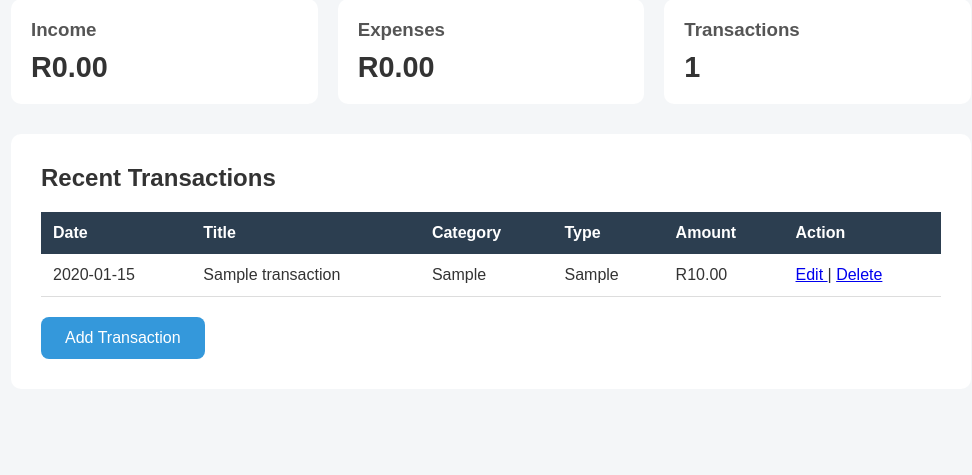
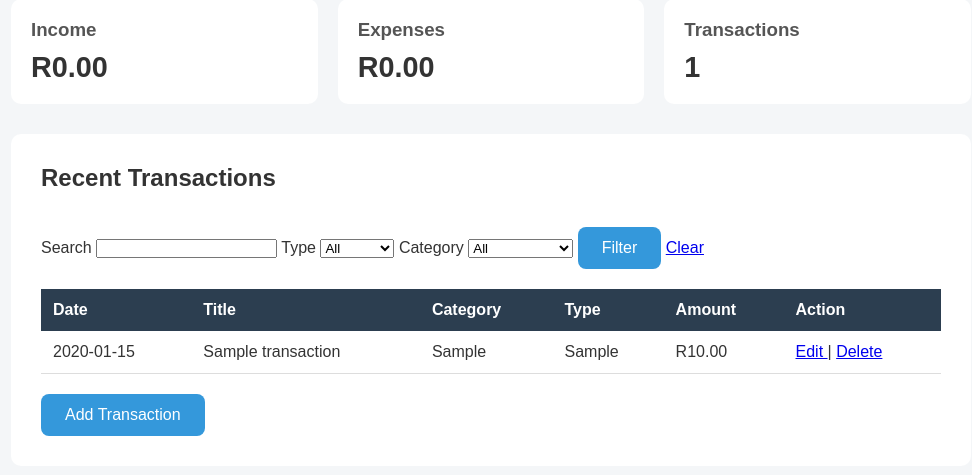
Before and after one commit to CharlesFortuin/SpendWise, a Flask app: page / in a window 1280 px wide. Shown: the part 236-711 px from the top of the page, without its empty margins (149-1121 px from the left). Run offline with Flask 3, Linux system fonts and the light colour scheme; tables that the repository leaves empty hold one stand-in row (values such as "Sample post").

Commit message:
Add transaction search and filtering

```diff
--- a/app.py
+++ b/app.py
@@ -11,7 +11,8 @@ from utils.database import (
                             get_dashboard_data,
                             remove_transaction,
                             update_transaction,
-                            get_transaction)
+                            get_transaction,
+                            get_filtered_transactions)
 
 app = Flask(__name__)
 
@@ -36,14 +37,23 @@ TRANSACTION_TYPES = [
 @app.route("/")
 def home():
 
-    transactions = get_transactions()
+    search = request.args.get("search","")
+    selected_type = request.args.get("type","")
+    selected_category = request.args.get("category","")
+
+    transactions = get_filtered_transactions(search,selected_type,selected_category)
     dashboard = get_dashboard_data()
 
     return render_template(
         "index.html",
         app_name="SpendWise",
         transactions=transactions,
-        dashboard=dashboard)
+        dashboard=dashboard,
+        categories=CATEGORIES,
+        transaction_types=TRANSACTION_TYPES,
+        search=search,
+        selected_type=selected_type,
+        selected_category=selected_category)
 
 @app.route("/add", methods=["GET","POST"])
 def add_transaction():
--- a/templates/index.html
+++ b/templates/index.html
@@ -34,6 +34,58 @@
 
 <section class="transactions-section">
     <h2>Recent Transactions</h2>
+
+    <form method="GET" class="filter-form">
+
+        <label>
+            Search
+            <input type="text" name="search" value="{{ search }}">
+        </label>
+
+        <label>
+            Type
+            <select name="type">
+                <option value="" {% if not selected_type %}selected{% endif %}>
+                    All
+                </option>
+
+                {% for transaction_type in transaction_types %}
+                <option
+                    value="{{ transaction_type }}"
+                    {% if transaction_type == selected_type %}selected{% endif %}
+                    >
+                    {{ transaction_type }}
+                </option>
+                {% endfor %}
+            </select>
+        </label>
+
+        <label>
+            Category
+            <select name="category">
+                <option value="" {% if not selected_category %}selected{% endif %}>
+                    All
+                </option>
+
+                {% for category in categories %}
+                <option
+                value="{{ category }}" {% if category == selected_category %}selected{% endif %}
+                >
+                    {{ category }}
+                </option>
+                {% endfor %}
+            </select>
+        </label>
+
+        <button type="submit">
+         Filter
+        </button>
+
+        <a href="{{ url_for('home') }}">
+            Clear
+        </a>
+
+    </form>
 
     <table>
         <thead>
--- a/utils/database.py
+++ b/utils/database.py
@@ -139,6 +139,36 @@ def get_transaction(transaction_id):
 
     return transaction
 
+def get_filtered_transactions(search,selected_type,selected_category):
+    connection = get_connection()
+    cursor = connection.cursor()
+
+    query="""
+            SELECT *
+            FROM transactions
+            WHERE title LIKE ?
+          """
+
+    parameters = [f"%{search}%"]
+
+    if selected_type:
+        query += " AND type = ?"
+        parameters.append(selected_type)
+
+    if selected_category:
+        query += " AND category = ?"
+        parameters.append(selected_category)
+
+    query += " ORDER BY date DESC"
+
+    cursor.execute(query, parameters)
+
+    transactions = cursor.fetchall()
+
+    connection.close()
+
+    return transactions
+
 def update_transaction(transaction_id,title,amount,category,transaction_type,date):
     connection = get_connection()
     cursor = connection.cursor()
```
